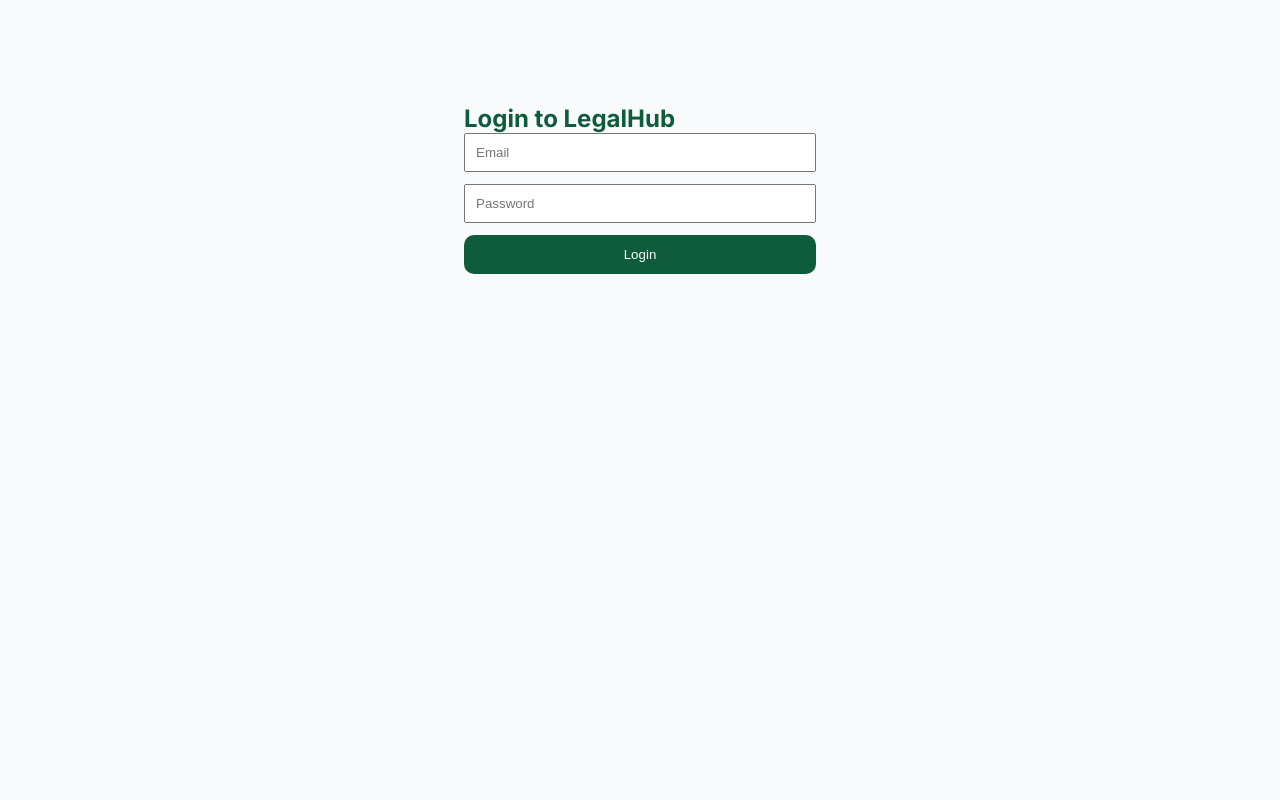
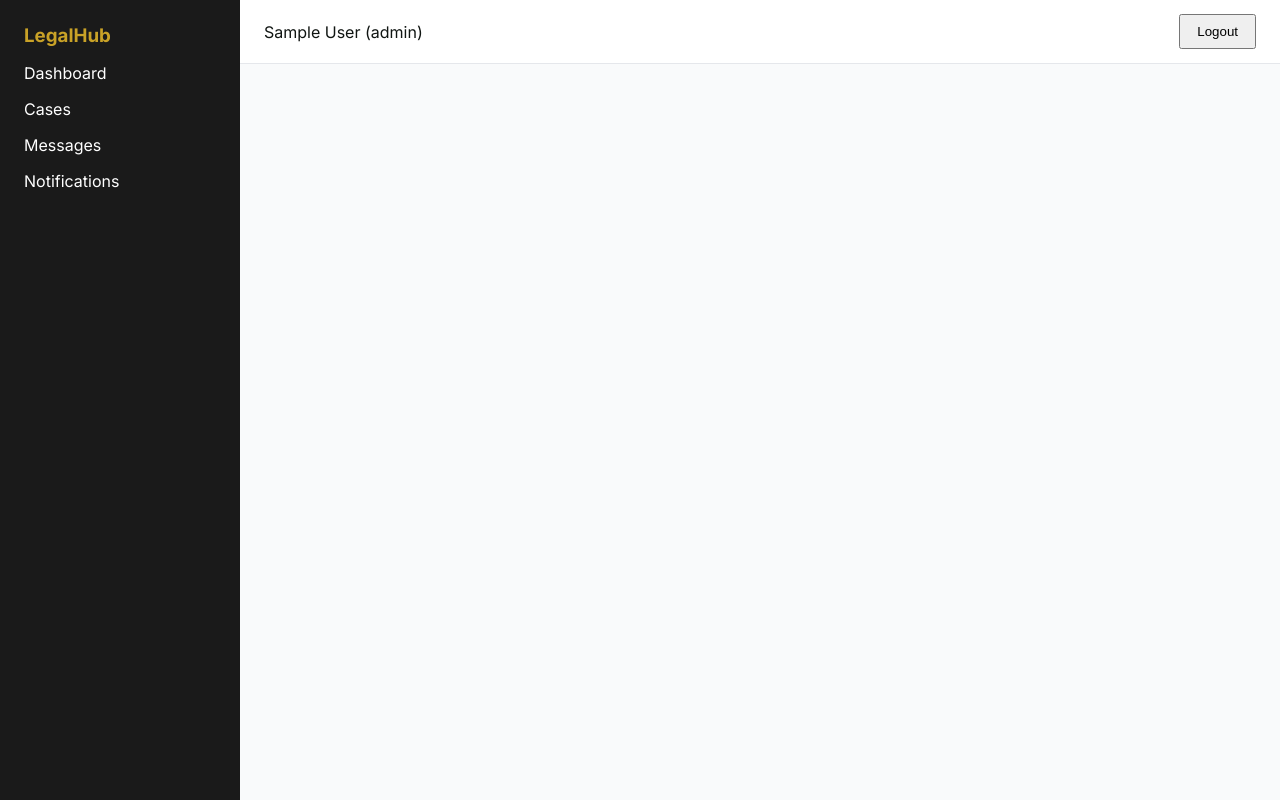
Before and after one commit to asadsyed-automation/legalhub, a React app in the folder frontend/: page / in a window 1280 px wide. Built offline with nearby package versions, Linux system fonts and the light colour scheme; sample sign-in values are in the browser's storage; the HTML template or start-up script is replaced by a standard one.

Commit message:
Phase 6: React frontend foundation - Auth pages, AuthContext, Dashboard shell with sidebar/topbar layout

```diff
--- a/frontend/src/App.jsx
+++ b/frontend/src/App.jsx
@@ -4,6 +4,7 @@ import ProtectedRoute from './routes/ProtectedRoute';
 import Login from './pages/Login';
 import Register from './pages/Register';
 import Dashboard from './pages/Dashboard';
+import DashboardLayout from './components/DashboardLayout';
 
 function App() {
   return (
@@ -13,14 +14,15 @@ function App() {
   <Route path="/login" element={<Login />} />
   <Route path="/register" element={<Register />} />
   <Route
-            path="/dashboard"
+    path="/"
     element={
       <ProtectedRoute>
-                <Dashboard />
+        <DashboardLayout />
       </ProtectedRoute>
     }
-          />
-          <Route path="/" element={<Login />} />
+  >
+    <Route path="dashboard" element={<Dashboard />} />
+  </Route>
 </Routes>
       </BrowserRouter>
     </AuthProvider>
--- /dev/null
+++ b/frontend/src/components/DashboardLayout.jsx
@@ -0,0 +1,37 @@
+import { useAuth } from '../context/AuthContext';
+import { Link, Outlet } from 'react-router-dom';
+
+function DashboardLayout() {
+  const { user, logout } = useAuth();
+
+  return (
+    <div style={{ display: 'flex', minHeight: '100vh' }}>
+      <aside style={{
+        width: '240px', backgroundColor: 'var(--color-secondary)', color: 'white',
+        padding: 'var(--spacing-3)', display: 'flex', flexDirection: 'column', gap: 'var(--spacing-2)',
+      }}>
+        <h3 style={{ color: 'var(--color-accent)' }}>LegalHub</h3>
+        <Link to="/dashboard" style={{ color: 'white', textDecoration: 'none' }}>Dashboard</Link>
+        <Link to="/cases" style={{ color: 'white', textDecoration: 'none' }}>Cases</Link>
+        <Link to="/messages" style={{ color: 'white', textDecoration: 'none' }}>Messages</Link>
+        <Link to="/notifications" style={{ color: 'white', textDecoration: 'none' }}>Notifications</Link>
+      </aside>
+
+      <div style={{ flex: 1, display: 'flex', flexDirection: 'column' }}>
+        <header style={{
+          height: '64px', backgroundColor: 'var(--color-surface)', borderBottom: '1px solid var(--color-border)',
+          display: 'flex', alignItems: 'center', justifyContent: 'space-between', padding: '0 var(--spacing-3)',
+        }}>
+          <span>{user?.name} ({user?.role})</span>
+          <button onClick={logout} style={{ padding: '8px 16px', cursor: 'pointer' }}>Logout</button>
+        </header>
+
+        <main style={{ flex: 1, padding: 'var(--spacing-3)', backgroundColor: 'var(--color-bg)' }}>
+          <Outlet />
+        </main>
+      </div>
+    </div>
+  );
+}
+
+export default DashboardLayout;
```
Also changed, not shown: 1 other file (tests, documents, lock files or other folders). Lines whose indentation alone changed are shown as unchanged.
